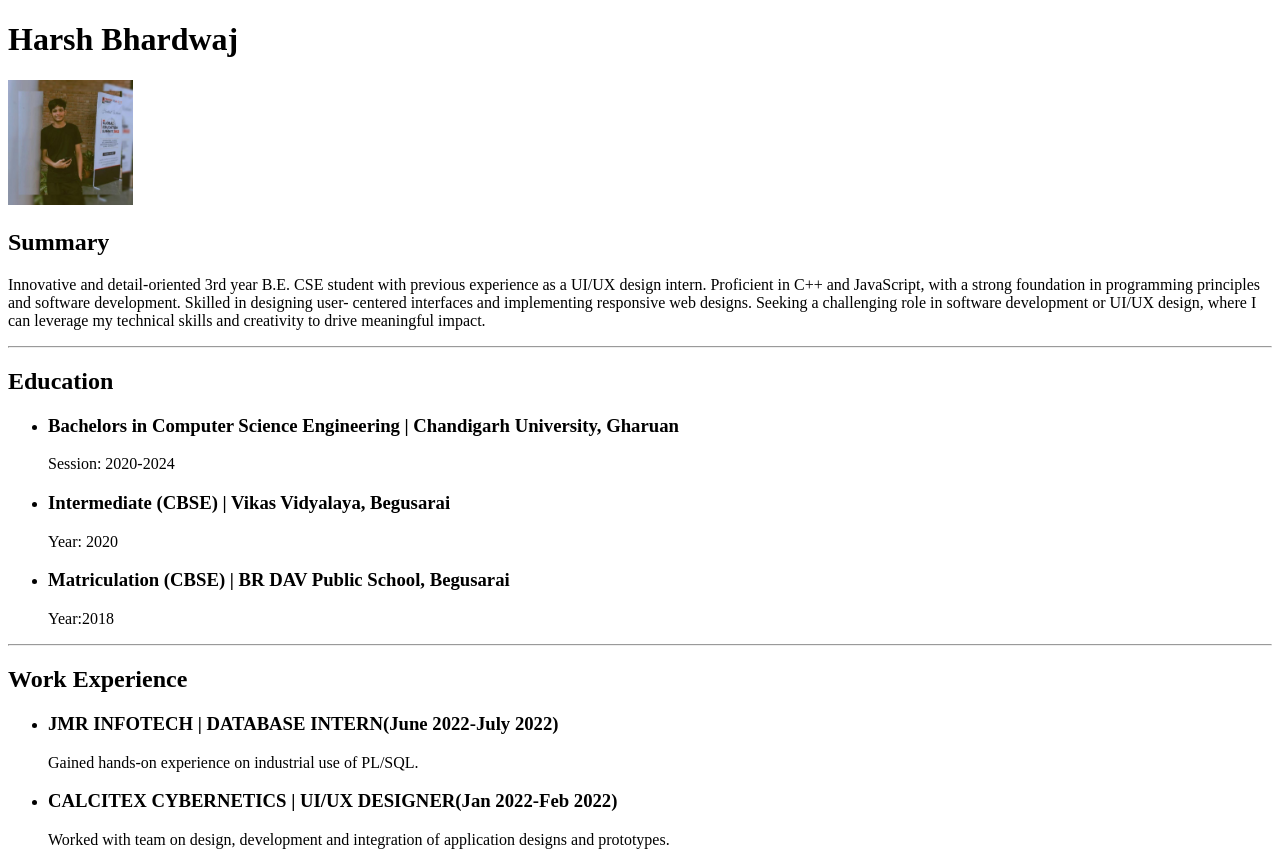
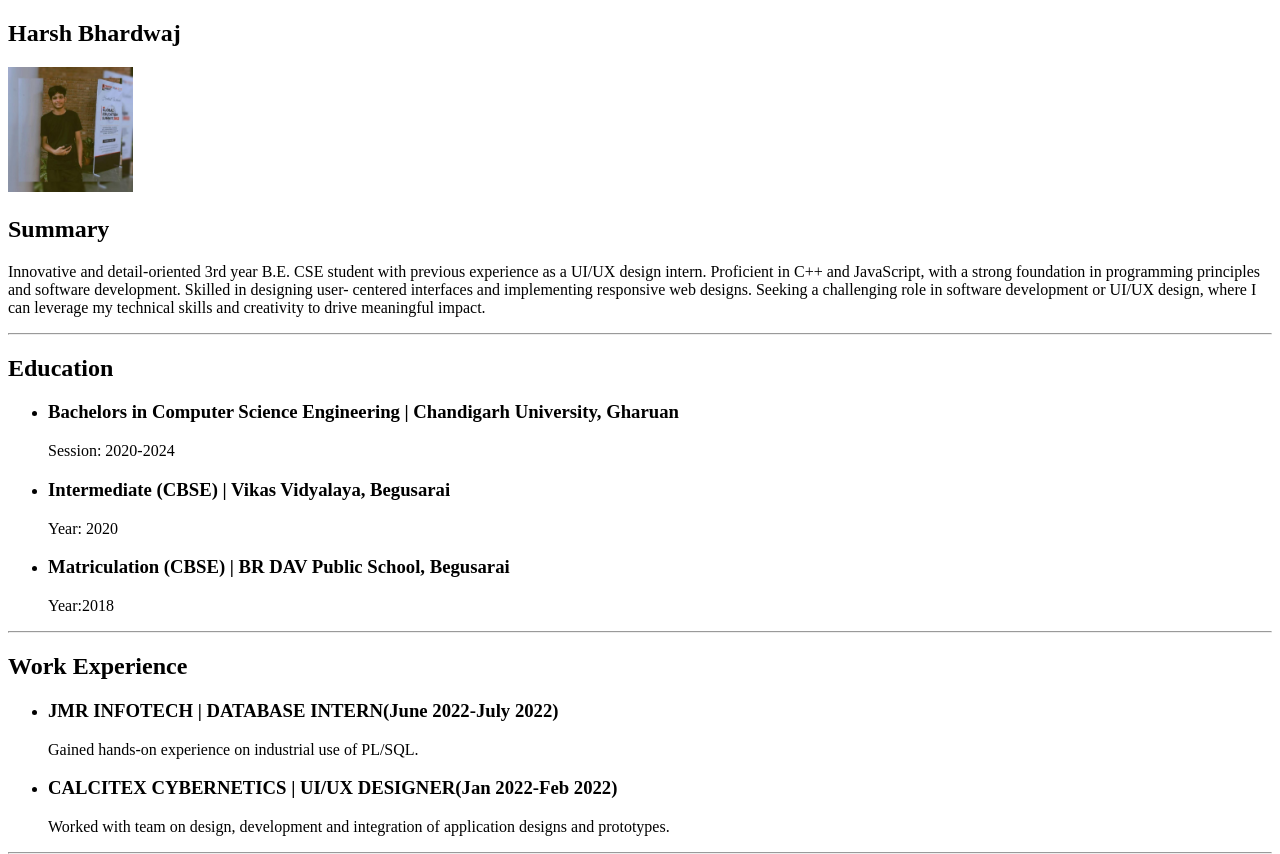
Before and after one commit to harshb445/Capstone-Project-1, a plain HTML site: page index.html in a window 1280 px wide. Shown: the top 854 px of the page. Drawn offline with Linux system fonts and the light colour scheme.

Commit message:
Update index.html

```diff
--- a/index.html
+++ b/index.html
@@ -9,7 +9,7 @@
 
 <body>
 
-    <h1>Harsh Bhardwaj</h1>
+    <h2>Harsh Bhardwaj</h2>
     <img src="./assets/mepic.jpg" height="125" alt="Profile Pic">
     <h2>Summary</h2>
     <p>Innovative and detail-oriented 3rd year B.E. CSE student with previous experience as a UI/UX design intern.
```
